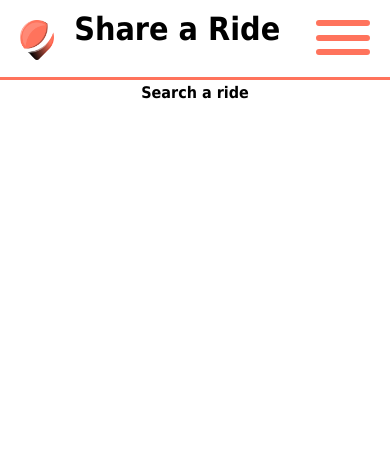
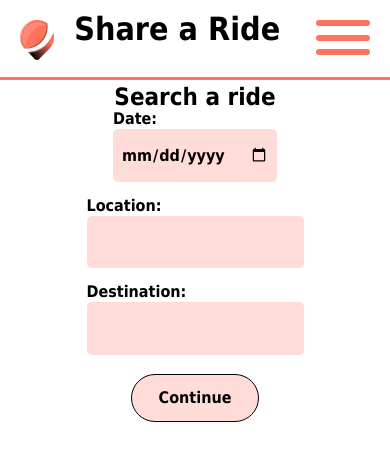
Before and after one commit to ChGund/codeathome_sharearide, a React (Create React App) app: page /codeathome_final_project/search in a window 390 px wide. Shown: the top 460 px of the page. Built offline with nearby package versions, Linux system fonts and the light colour scheme; a web font is replaced by a local one.

Commit message:
Search page created

```diff
--- a/src/pages/search/Search.js
+++ b/src/pages/search/Search.js
@@ -1,8 +1,53 @@
+import { useState } from 'react'
 import styles from './Search.module.css'
 
 
 export default function Search() {
+  const [date, setDate] = useState("");
+  const [location, setLocation] = useState("");
+  const [destination, setDestination] = useState("");
+
+  const handleSubmit = (e) => {
+    e.preventDefault();
+    //backend needs to modify this to handle the form:
+    console.log({
+       date,
+       location,
+       destination});
+  };
+
   return (
-    <h1>Search a ride</h1>
+    <div>
+    <h2>Search a ride</h2>
+    <form onSubmit={handleSubmit} className={styles["search-form"]}>
+      <label>
+          <span>Date:</span>
+          <input
+            type="date"
+            required
+            onChange={(e) => setDate(e.target.value)}
+            value={date}
+          />
+        </label>
+        <label>
+          <span>Location:</span>
+          <input
+            type="text"
+            required
+            onChange={(e) => setLocation(e.target.value)}
+            value={location}
+          />
+        </label>
+        <label>
+          <span>Destination:</span>
+          <input
+            type="text"
+            onChange={(e) => setDestination(e.target.value)}
+            value={destination}
+          />
+        </label>
+      <button>Continue</button>
+    </form>
+    </div>
   )
 }
--- a/src/pages/search/Search.module.css
+++ b/src/pages/search/Search.module.css
@@ -0,0 +1,137 @@
+h2 {
+    font-size: 2.3em;
+    text-align: center;
+    margin-top: 0.1em;
+}
+
+.search-form {
+    display: flex;
+    flex-direction: column;
+    justify-content: center;
+    align-items: center;
+    margin-bottom: 10px;
+}
+
+.search-form label span {
+    display: block;
+    margin-bottom: 1px;
+    font-size: 1.25em;
+    text-align: left;
+  }
+
+.search-form input {
+font-size: 1.25em;
+max-width: 100%;
+height: 3em;
+background-color: #FFDCD7;
+border: none;
+border-radius: 0.3em;
+padding: 8px;
+margin-bottom: 0.9em;
+text-align: left;
+}
+
+.search-form input:focus{
+border: 0.2em solid #FF735C;
+border-radius: 0.3em;
+}
+
+.search-form button {
+    background-color: #FFDCD7;
+    border: 0.1em solid black;
+    cursor: pointer;
+    font-size: 1.375em;
+    text-align: center;
+    border-radius: 5em;
+    width: 10em;
+    height: 3em;
+    margin-top: 0.3em;
+}
+
+/* screen for tablets */
+@media screen and (max-width: 1033px) {
+
+
+    h2 {
+        font-size: 2em;
+    }
+
+
+    .search-form {
+        margin-top: 2em;
+    }
+
+
+    .search-form button {
+        font-size: 1.125em;
+        width: 9em;
+
+    }
+
+   .search-form label {
+        margin-bottom: 0.375em;
+    }
+
+   .search-form label span {
+        margin-bottom: 0.0625em;
+        margin-left: 0;
+        font-size: 1.125em;
+        text-align: left;
+      }
+
+    .search-form input {
+    font-size: 1.125em;
+    height: 2.5em;
+    padding: 0.5em;
+    margin-bottom: 0.5em;
+    }
+
+}
+
+@media screen and (max-width: 600px) {
+
+    h2 {
+        font-size: 1.8em;
+    }
+
+    .search-form button {
+        font-size: 1em;
+        width: 8em;
+        height: 3em;
+    }
+
+    .search-form label span {
+        margin-left: 0;
+        font-size: 1em;
+        text-align: left;
+      }
+
+      .search-form input {
+        font-size: 1em;
+        height: 2.3em;
+        padding: 0.5em;
+       }
+
+}
+
+@media screen and (max-width: 405px) {
+
+    h2 {
+        font-size: 1.5em;
+    }
+
+
+    .search-form {
+        margin-top: 0;
+    }
+
+}
+
+@media screen and (max-width: 290px) {
+
+    h2 {
+        font-size: 1.2em;
+    }
+
+
+}
--- a/src/pages/signin/Signin.js
+++ b/src/pages/signin/Signin.js
@@ -15,7 +15,7 @@ export default function Login() {
 
   return (
     <div>
-      {/* displays the heading in the middle of the ride side of the page: */}
+      {/* displays the heading in the middle of the right side of the page: */}
       <div className={styles["heading-spacer"]}>
         <div className={styles["empty-left-side"]}></div>
         <div className={styles["right-side"]}>
--- a/src/pages/signin/Signin.module.css
+++ b/src/pages/signin/Signin.module.css
@@ -80,15 +80,14 @@ h3 {
 
 
    .form-container-s button {
-    background-color: #FF735C;
-    padding: 0.6em 0.9em;
+    background-color: #FFDCD7;
+    border: 0.1em solid black;
     cursor: pointer;
     font-size: 1.375em;
     text-align: center;
     border-radius: 5em;
     width: 10em;
     height: 3em;
-    border: none;
     margin-top: 0.3em;
 
 }
```
